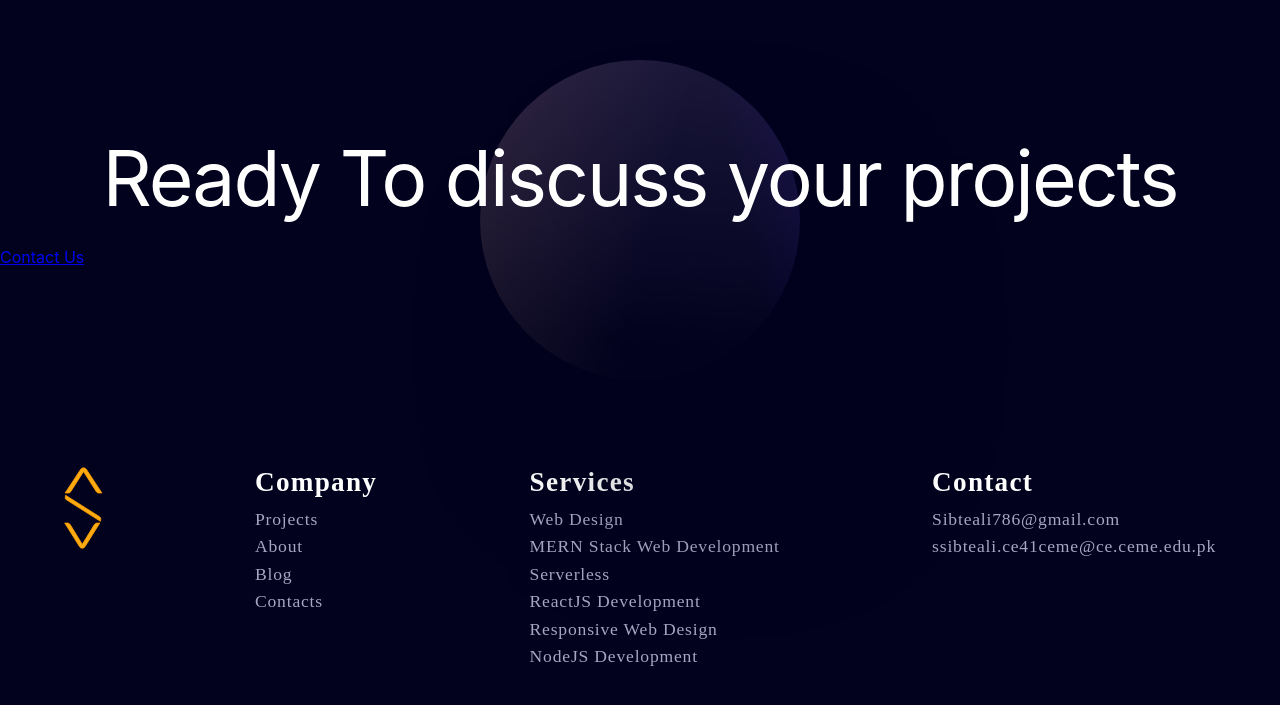
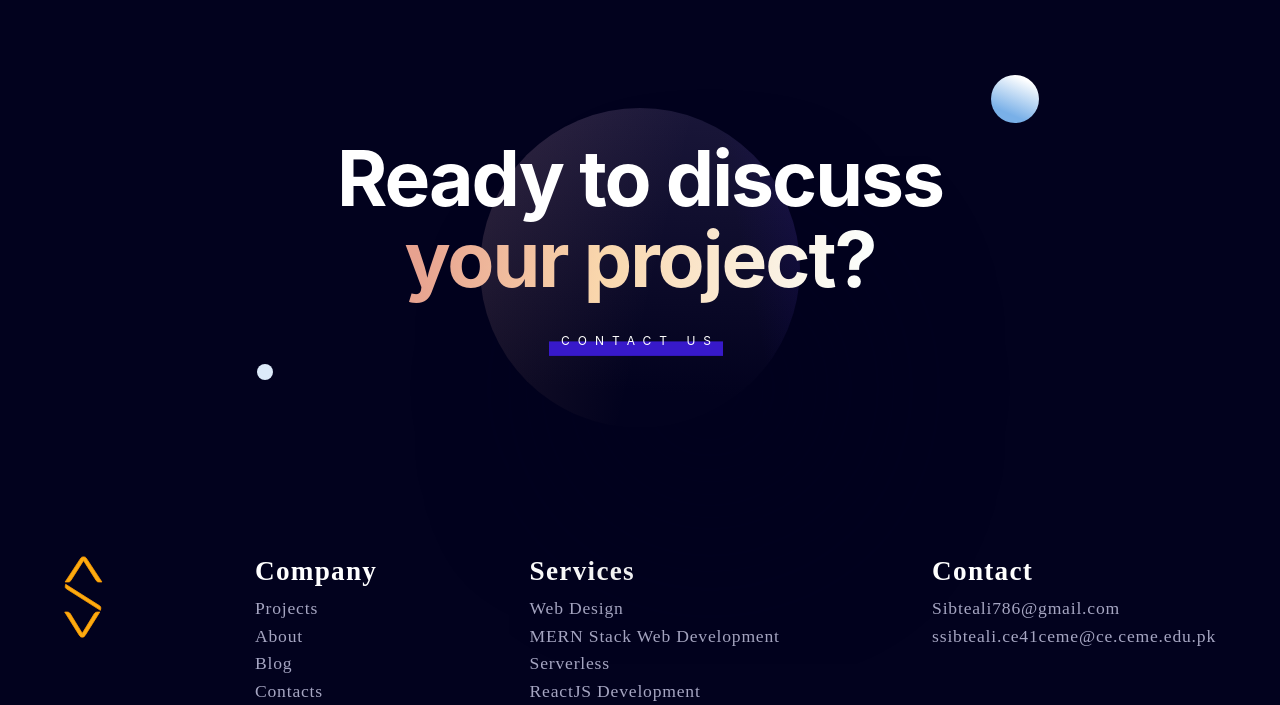
Before and after one commit to sibteali786/Portfolio_Animated, a React (Create React App) app: page / in a window 1280 px wide. Shown: the part 861-1566 px from the top of the page. Built offline with nearby package versions, Linux system fonts and the light colour scheme; a web font is replaced by a local one.

Commit message:
almost done with upper portion of the footer

```diff
--- a/src/Sass/Util/_config.scss
+++ b/src/Sass/Util/_config.scss
@@ -20,6 +20,6 @@ $lavender-gray-color: #cdcbd3;
 $lavender-blue-color: #a6a6c2;
 $deep-shampagne-color: #f9d6ac;
 $xiketic-rgb-color: 2 2 30;
-$text-gradient: linear-gradient(97.54deg,var(--dark-salmon-color) 3.52%,var(--deep-shampagne-color) 41.89%,var(--baby-powder-color) 96.77%);
+$text-gradient: linear-gradient(97.54deg,$dark-salmon-color 3.52%,$deep-shampagne-color 41.89%,$baby-powder-color 96.77%);
 $slider-gradient: linear-gradient(126.47deg,rgba(132,164,255,.2) 6.69%,rgba(2,2,30,0) 85.43%);
 $popup-gradient: linear-gradient(253.36deg,#0f0752 4.15%,#02021e 102.26%);
--- a/src/Sass/components/footer.module.scss
+++ b/src/Sass/components/footer.module.scss
@@ -112,12 +112,7 @@
     position: relative;
     color:$white-color;
     &:before{
-        background: linear-gradient(
-258.52deg
-,#3719ca -132.34%,rgba(55,25,202,0) 22.57%),linear-gradient(
-.788turn
-,hsla(17,68%,75%,0) 45.54%,hsla(17,68%,75%,.19) 130.68%),linear-gradient(
-3.27deg
+        background: linear-gradient(258.52deg,#3719ca -132.34%,rgba(55,25,202,0) 22.57%),linear-gradient(.788turn,hsla(17,68%,75%,0) 45.54%,hsla(17,68%,75%,.19) 130.68%),linear-gradient(3.27deg
         ,$xiketic-color 13.68%,#262147 142.62%);
         border-radius: 50%;
         box-shadow: 70px 120px 150px -30px rgba(2, 2, 30, 0.6);
@@ -139,19 +134,93 @@
             top: 54%;
         }
     }
+    .bottomTitle{
+        font-size: 4rem;
+        &:before{
+            background: linear-gradient(156.8deg,$white-color 15%,#79b0e8 75.42%);
+            height: 3rem;
+            right: -1rem;
+            top: -4rem;
+            transform: matrix(-1,0,0,1,0,0);
+            width: 3rem;
+            border-radius: 50%;
+            content: "";
+            display: block;
+            position: absolute;
 
-    h2{
+            @media(min-width:767px){
+                right:-6rem;
+            }
+        }
         line-height: 1.05;
-        margin-bottom: 1.7rem;
-        margin-top: 0;
         margin: 0 auto 1.7rem auto;
+        text-transform: none;
         position: relative;
         text-transform: none;
-        font-weight: 400;
+        font-weight: 700;
         text-align: center;
         @media(min-width:767px){
             font-size: 4.8rem;
             letter-spacing: -2px;
         }
+
+        span{
+            -webkit-background-clip: text;
+            background-clip: text;
+            background-image: $text-gradient;
+            color: transparent;
+        }
+
+        &:after{
+            background: $alice-blue-color;
+            bottom: -5rem;
+            height: 1rem;
+            left: -1rem;
+            width: 1rem;
+            border-radius: 50%;
+            content: "";
+            display: block;
+            position: absolute;
+            @media(min-width:767px){
+                left: -5rem;
             }
         }
+    }
+
+    .linkWrapper{
+        margin: 0;
+        text-align: center;
+        a{
+            text-decoration: none;
+        }
+        .bottomContact{
+            $letter-spacing: 0.5rem;
+            color: $white-color;
+            display: inline-block;
+            font-size: max(0.75rem,.7rem);
+            letter-spacing: $letter-spacing;
+            line-height: max(0.75rem,1.2rem);
+            line-height: 2.4;
+            position: relative;
+            text-transform: uppercase;
+            z-index: 2;
+
+            &:after{
+                background: $medium-blue-color;
+                bottom: 0;
+                content: "";
+                display: block;
+                height: 100%;
+                left: calc(-5% - 0.5rem/2);
+                position: absolute;
+                transform: scaleY(.5);
+                transform-origin: bottom;
+                transition: transform .3s ease-in-out;
+                width: 110%;
+                z-index: -1;
+            }
+        }
+    }
+
+
+}
--- a/src/components/layout/Footer.js
+++ b/src/components/layout/Footer.js
@@ -12,12 +12,18 @@ function Footer() {
   return (
     <footer>
       <div className={`${styles.footerUpper}`}>
-        <h2>Ready To discuss your projects</h2>
-        <p>
+        <h2 className={`${styles.bottomTitle}`}>
+          Ready to discuss
+          <br></br>
+          <span>your project?</span>
+        </h2>
+
+        <p className={`${styles.linkWrapper}`}>
           <a
             href="https://www.fiverr.com/users/sibtealibaqar12/seller_dashboard"
             target="_blank"
             rel="noreferrer"
+            className={`${styles.bottomContact}`}
           >
             Contact Us
           </a>
```
Lines whose indentation alone changed are shown as unchanged.
